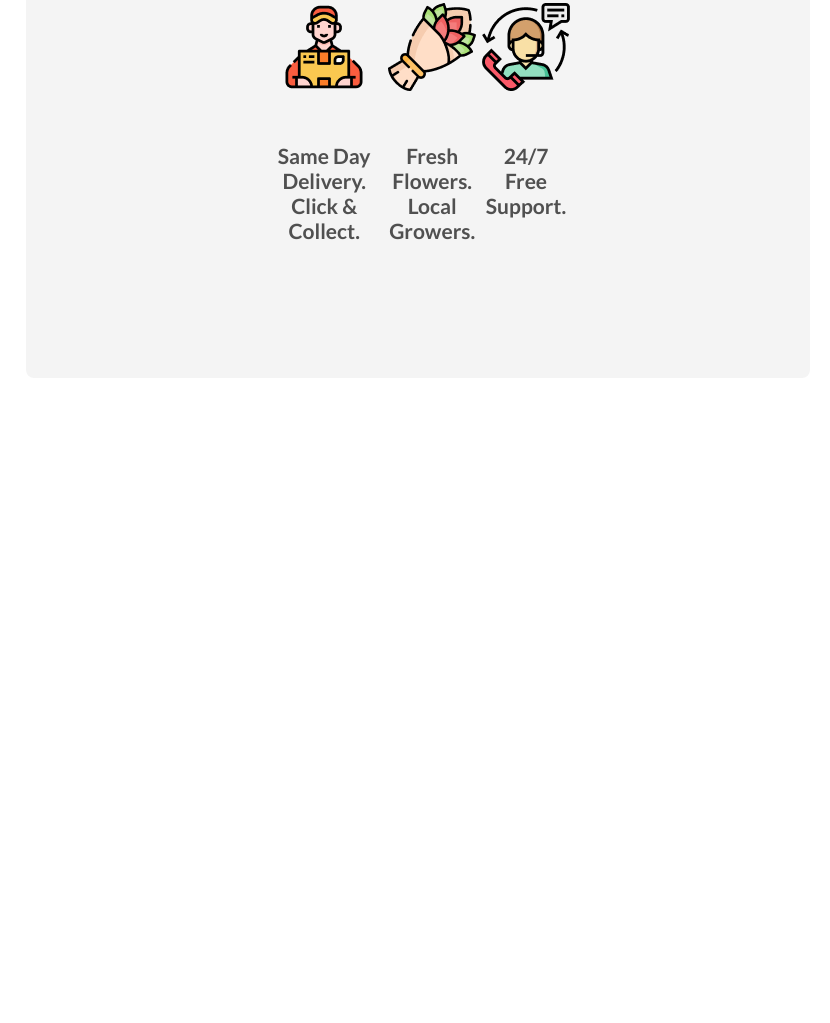
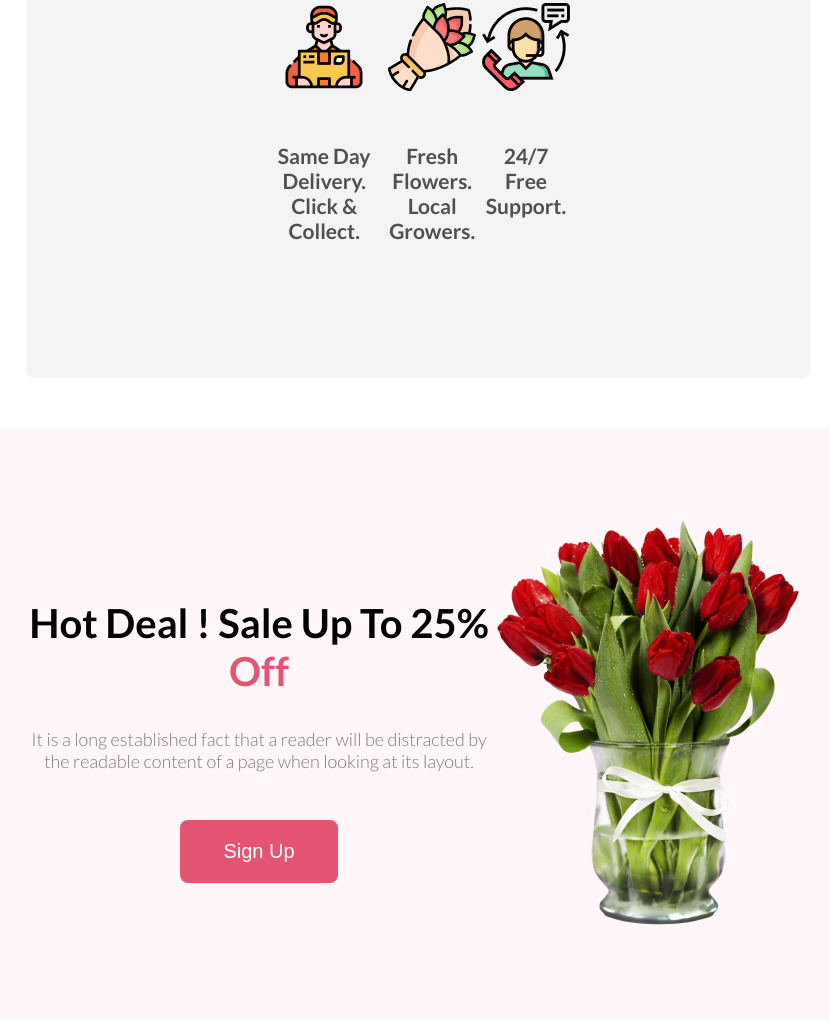
Before and after one commit to hamimalrashid552/assignment-flower-shop, a plain HTML site: page index.html in a window 1280 px wide. Shown: the part 1876-2899 px from the top of the page, without its empty margins (222-1052 px from the left). Before the commit the page ends 2312 px from the top, so only its background shows below. Drawn offline with Linux system fonts and the light colour scheme.

Commit message:
second banner added

```diff
--- a/index.html
+++ b/index.html
@@ -8,7 +8,7 @@
     <link rel="preconnect" href="https://fonts.gstatic.com" crossorigin>
     <link href="https://fonts.googleapis.com/css2?family=Lato:wght@100;300;700;900&display=swap" rel="stylesheet">
     <link rel="stylesheet" href="styles/shop.css">
-    <title>Flower Sop</title>
+    <title>Flower Shop</title>
 </head>
 
 <body>
@@ -51,6 +51,16 @@
                 </div>
             </div>
         </div>
+        <div class="main-second">
+            <div class="second-banner">
+                <h2 class="midle-title">Hot Deal ! Sale Up To 25% <span>Off</span></h2>
+                <p class="midle-description">It is a long established fact that a reader will be distracted by the readable content of a page when looking at its layout.</p>
+                <div class="sign-up-btn">
+                    <button class="btn-primary">Sign Up</button>
+                </div>
+            </div>
+            <img class="flower-vas" src="images/pngwing 8.png" alt="">
+        </div>
     </main>
     <footer>
 
--- a/styles/shop.css
+++ b/styles/shop.css
@@ -103,8 +103,28 @@ body {
     text-align: center;
 }
 
-
 .icon-title {
     color: rgba(39, 39, 39, 0.80);
     font-size: 21px;
 }
+
+.main-second{
+    display: flex;
+    justify-content: space-between;
+    padding: 86px 240px;
+    background-color: rgba(229, 84, 115, 0.05);
+}
+
+
+
+span{
+    color: #E55473
+}
+
+.sign-up-btn{
+    text-align: center;
+}
+
+.second-banner{
+    margin: auto;
+}
```
